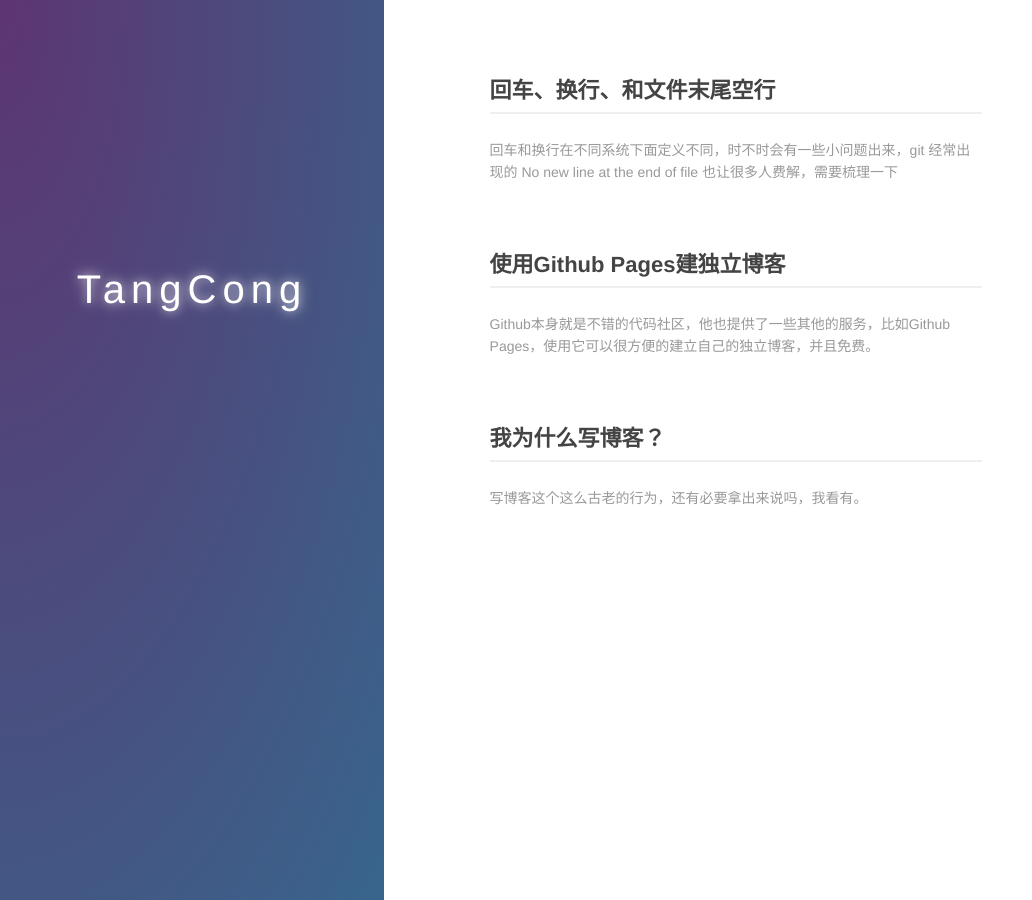
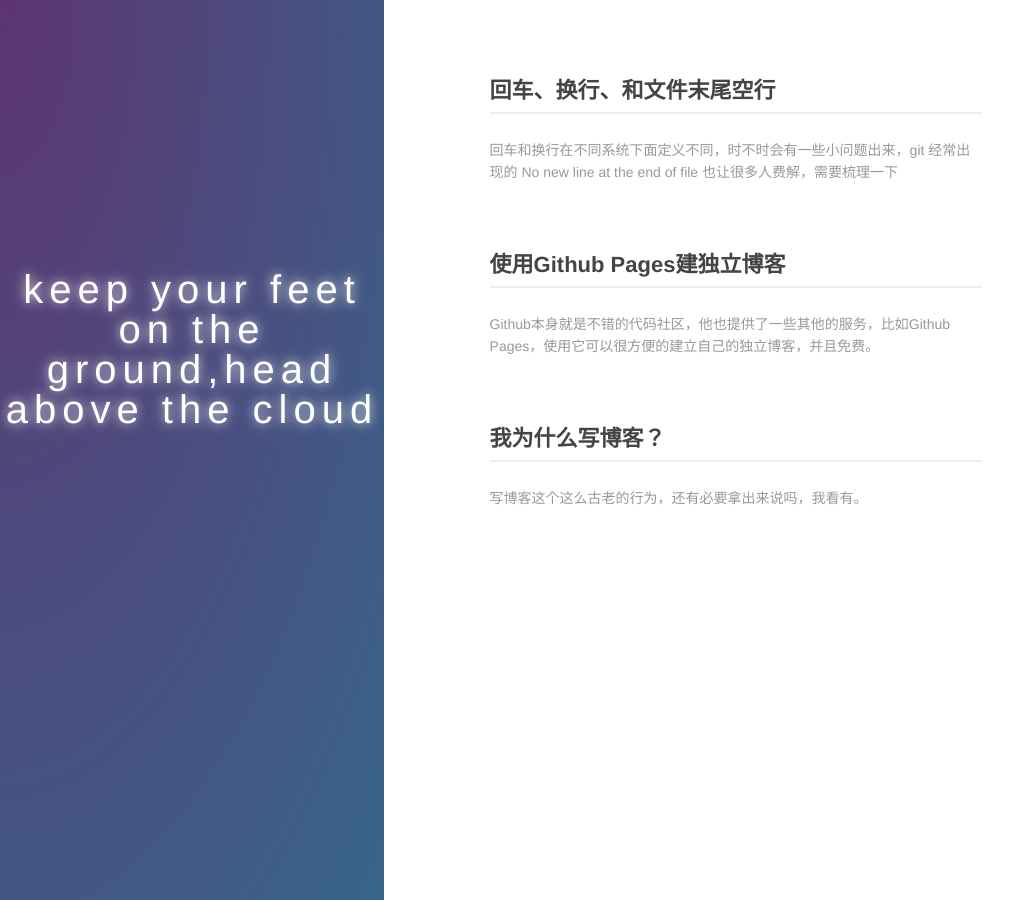
Before and after one commit to tangcong/tangcong.github.io, a Jekyll site: the page built from index.md, in a window 1280 px wide. Shown: the whole page, without its empty margins (0-1032 px from the left). Built offline with Jekyll 4.4.1, drawn with Linux system fonts in a browser that asks for light colours.

Commit message:
update title

```diff
--- a/CNAME
+++ /dev/null
@@ -1 +0,0 @@
-example.com
--- a/index.md
+++ b/index.md
@@ -6,7 +6,7 @@ layout: default
   <div class="index-wrapper">
     <div class="aside">
       <div class="info-card">
-        <h1>TangCong</h1>
+        <h1>keep your feet on the ground,head above the cloud</h1>
       </div>
       <div id="particles-js"></div>
     </div>
```
Also changed, not shown: 1 other file.
